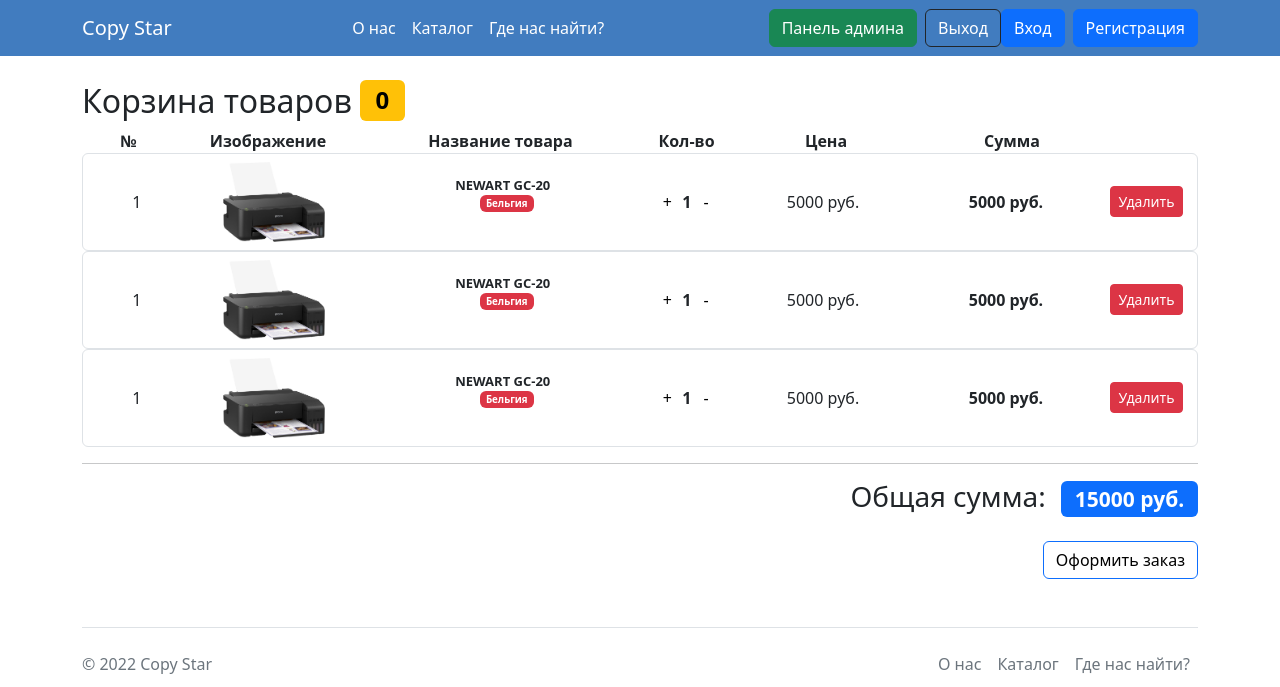
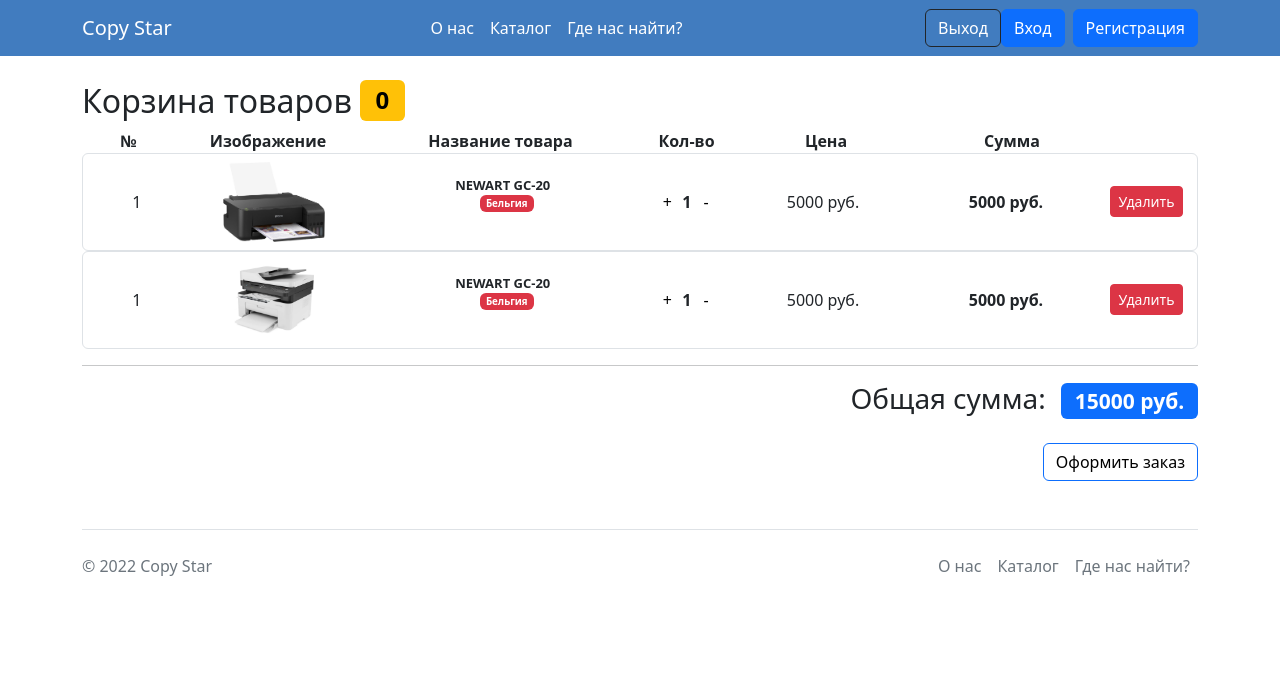
Before and after one commit to Frogger34/practika, a PHP site: page /shop/cart.php in a window 1280 px wide. Shown: the top 687 px of the page. Run offline with PHP 8.4, Linux system fonts and the light colour scheme; data that the repository does not hold is empty.

Commit message:
"Slight changes"

```diff
--- a/practika/shop/about_us.php
+++ b/practika/shop/about_us.php
@@ -177,7 +177,7 @@
     <header>
         <nav class="navbar navbar-expand-lg navbar-dark" style="background-color: #417cbf;">
             <div class="container">
-                <a class="navbar-brand" href="../index.php">Copy Star</a>
+                <a class="navbar-brand" href="../admin/index.php">Copy Star</a>
                 <button class="navbar-toggler" type="button" data-bs-toggle="collapse" data-bs-target="#navbarSupportedContent" aria-controls="navbarSupportedContent" aria-expanded="false" aria-label="Toggle navigation">
                     <span class="navbar-toggler-icon"></span>
                 </button>
@@ -187,7 +187,7 @@
                             <a class="nav-link active" aria-current="page" href="#">О нас</a>
                         </li>
                         <li class="nav-item">
-                            <a class="nav-link active" aria-current="page" href="../index.php">Каталог</a>
+                            <a class="nav-link active" aria-current="page" href="../admin/index.php">Каталог</a>
                         </li>
                         <li class="nav-item">
                             <a class="nav-link active" aria-current="page" href="find_us.php">Где нас найти?</a>
@@ -260,7 +260,7 @@
 
             <ul class="nav col-md-4 justify-content-end">
                 <li class="nav-item"><a href="#" class="nav-link px-2 text-muted">О нас</a></li>
-                <li class="nav-item"><a href="../index.php" class="nav-link px-2 text-muted">Каталог</a></li>
+                <li class="nav-item"><a href="../admin/index.php" class="nav-link px-2 text-muted">Каталог</a></li>
                 <li class="nav-item"><a href="find_us.php" class="nav-link px-2 text-muted">Где нас найти?</a></li>
             </ul>
         </footer>
--- a/practika/shop/cart.php
+++ b/practika/shop/cart.php
@@ -43,7 +43,7 @@
     <header>
         <nav class="navbar navbar-expand-lg navbar-dark" style="background-color: #417cbf;">
             <div class="container">
-                <a class="navbar-brand" href="../index.php">Copy Star</a>
+                <a class="navbar-brand" href="../admin/index.php">Copy Star</a>
                 <button class="navbar-toggler" type="button" data-bs-toggle="collapse" data-bs-target="#navbarSupportedContent" aria-controls="navbarSupportedContent" aria-expanded="false" aria-label="Toggle navigation">
                     <span class="navbar-toggler-icon"></span>
                 </button>
@@ -53,13 +53,13 @@
                             <a class="nav-link active" aria-current="page" href="about_us.php">О нас</a>
                         </li>
                         <li class="nav-item">
-                            <a class="nav-link active" aria-current="page" href="../index.php">Каталог</a>
+                            <a class="nav-link active" aria-current="page" href="../admin/index.php">Каталог</a>
                         </li>
                         <li class="nav-item">
                             <a class="nav-link active" aria-current="page" href="find_us.php">Где нас найти?</a>
                         </li>
                     </ul>
-                    <a href="../admin/panel_main.php" target="_blank" class="btn btn-success me-2 <?= $show_admin ?>">Панель админа</a>
+                    <a href="../admin/panel_main.php" target="_blank" class="btn btn-success me-2 <?= $show_opt_admin ?>">Панель админа</a>
                     <a href="cart.php" class="btn btn-primary me-2 <?= $show_opt ?>">Корзина</a>
                     <a href="my_orders.php" class="btn btn-primary me-2 <?= $show_opt ?>">Мои заказы</a>
                     <a href="../auth/logout.php" class="btn btn-outline-dark text-white <?= $show_opt || $show_admin ?>">Выход</a>
@@ -107,7 +107,7 @@
             <div class="row d-flex align-items-center mb-4 border rounded p-2 m-sm-0 m-2">
                 <div class="col-xl-1 col-md-1 col-sm-1 col-1 text-center">1</div>
                 <div class="col-xl-2 col-md-2 d-md-block d-none text-center">
-                    <img src="img/printer1.webp" height="80">
+                    <img src="../img/printer1.webp" height="80">
                 </div>
                 <div class="col-xl-3 col-md-3 col-sm-3 col-3 text-center">
                     <strong class="d-flex align-items-center justify-content-center flex-column mb-3" style="font-size: 13px;">NEWART GC-20<span class="d-flex badge bg-danger ms-2">Бельгия</span></strong>
@@ -131,31 +131,7 @@
             <div class="row d-flex align-items-center mb-4 border rounded p-2 m-sm-0 m-2">
                 <div class="col-xl-1 col-md-1 col-sm-1 col-1 text-center">1</div>
                 <div class="col-xl-2 col-md-2 d-md-block d-none text-center">
-                    <img src="img/printer1.webp" height="80">
-                </div>
-                <div class="col-xl-3 col-md-3 col-sm-3 col-3 text-center">
-                    <strong class="d-flex align-items-center justify-content-center flex-column mb-3" style="font-size: 13px;">NEWART GC-20<span class="d-flex badge bg-danger ms-2">Бельгия</span></strong>
-                </div>
-                <div class="col-xl-1 col-md-2 col-sm-2 col-3 text-center p-lg-1 pe-md-4">
-                    <button type="button" class="count">+</button>
-                    <strong id="count">1</strong>
-                    <button type="button" class="count ps-md-2">-</button>
-                </div>
-                <div class="col-xl-2 col-md-1 col-sm-2 col-2 text-center">
-                    5000 руб.
-                </div>
-                <div class="col-xl-2 col-md-1 col-sm-2 col-2 text-center">
-                    <strong>5000 руб.</strong>
-                </div>
-                <div class="col-xl-1 col-md-2 col-sm-2 col-12 text-center align-items-center mt-sm-0 mt-2">
-                    <button type="button" class="btn btn-danger btn-small btn-sm">Удалить</button>
-                </div>
-            </div>
-
-            <div class="row d-flex align-items-center mb-4 border rounded p-2 m-sm-0 m-2">
-                <div class="col-xl-1 col-md-1 col-sm-1 col-1 text-center">1</div>
-                <div class="col-xl-2 col-md-2 d-md-block d-none text-center">
-                    <img src="img/printer1.webp" height="80">
+                    <img src="../img/MFP1.webp" height="80">
                 </div>
                 <div class="col-xl-3 col-md-3 col-sm-3 col-3 text-center">
                     <strong class="d-flex align-items-center justify-content-center flex-column mb-3" style="font-size: 13px;">NEWART GC-20<span class="d-flex badge bg-danger ms-2">Бельгия</span></strong>
@@ -184,7 +160,7 @@
             </div>
             <div class="row">
                 <div class="col-12 text-end mt-3">
-                    <a href="order.html" id="order" class="btn btn-outline-primary text-black">Оформить заказ</a>
+                    <a href="order.php" id="order" class="btn btn-outline-primary text-black">Оформить заказ</a>
                 </div>
             </div>
         </div>
@@ -203,9 +179,9 @@
             </a>
 
             <ul class="nav col-md-4 justify-content-end">
-                <li class="nav-item"><a href="#" class="nav-link px-2 text-muted">О нас</a></li>
-                <li class="nav-item"><a href="#" class="nav-link px-2 text-muted">Каталог</a></li>
-                <li class="nav-item"><a href="#" class="nav-link px-2 text-muted">Где нас найти?</a></li>
+                <li class="nav-item"><a href="shop/about_us.php" class="nav-link px-2 text-muted">О нас</a></li>
+                <li class="nav-item"><a href="../admin/index.php" class="nav-link px-2 text-muted">Каталог</a></li>
+                <li class="nav-item"><a href="shop/find_us.php" class="nav-link px-2 text-muted">Где нас найти?</a></li>
             </ul>
         </footer>
     </div>
--- a/practika/shop/find_us.php
+++ b/practika/shop/find_us.php
@@ -179,7 +179,7 @@
     <header>
         <nav class="navbar navbar-expand-lg navbar-dark" style="background-color: #417cbf;">
             <div class="container">
-                <a class="navbar-brand" href="../index.php">Copy Star</a>
+                <a class="navbar-brand" href="../admin/index.php">Copy Star</a>
                 <button class="navbar-toggler" type="button" data-bs-toggle="collapse" data-bs-target="#navbarSupportedContent" aria-controls="navbarSupportedContent" aria-expanded="false" aria-label="Toggle navigation">
                     <span class="navbar-toggler-icon"></span>
                 </button>
@@ -189,7 +189,7 @@
                             <a class="nav-link active" aria-current="page" href="about_us.php">О нас</a>
                         </li>
                         <li class="nav-item">
-                            <a class="nav-link active" aria-current="page" href="../index.php">Каталог</a>
+                            <a class="nav-link active" aria-current="page" href="../admin/index.php">Каталог</a>
                         </li>
                         <li class="nav-item">
                             <a class="nav-link active" aria-current="page" href="#">Где нас найти?</a>
@@ -245,7 +245,7 @@
 
             <ul class="nav col-md-4 justify-content-end">
                 <li class="nav-item"><a href="about_us.php" class="nav-link px-2 text-muted">О нас</a></li>
-                <li class="nav-item"><a href="../index.php" class="nav-link px-2 text-muted">Каталог</a></li>
+                <li class="nav-item"><a href="../admin/index.php" class="nav-link px-2 text-muted">Каталог</a></li>
                 <li class="nav-item"><a href="#" class="nav-link px-2 text-muted">Где нас найти?</a></li>
             </ul>
         </footer>
--- a/practika/shop/item.php
+++ b/practika/shop/item.php
@@ -183,7 +183,7 @@
     <header>
         <nav class="navbar navbar-expand-lg navbar-dark" style="background-color: #417cbf;">
             <div class="container">
-                <a class="navbar-brand" href="../index.php">Copy Star</a>
+                <a class="navbar-brand" href="../admin/index.php">Copy Star</a>
                 <button class="navbar-toggler" type="button" data-bs-toggle="collapse" data-bs-target="#navbarSupportedContent" aria-controls="navbarSupportedContent" aria-expanded="false" aria-label="Toggle navigation">
                     <span class="navbar-toggler-icon"></span>
                 </button>
@@ -193,7 +193,7 @@
                             <a class="nav-link active" aria-current="page" href="about_us.php">О нас</a>
                         </li>
                         <li class="nav-item">
-                            <a class="nav-link active" aria-current="page" href="../index.php">Каталог</a>
+                            <a class="nav-link active" aria-current="page" href="../admin/index.php">Каталог</a>
                         </li>
                         <li class="nav-item">
                             <a class="nav-link active" aria-current="page" href="find_us.php">Где нас найти?</a>
@@ -262,7 +262,7 @@
 
             <ul class="nav col-md-4 justify-content-end">
                 <li class="nav-item"><a href="about_us.php" class="nav-link px-2 text-muted">О нас</a></li>
-                <li class="nav-item"><a href="../index.php" class="nav-link px-2 text-muted">Каталог</a></li>
+                <li class="nav-item"><a href="../admin/index.php" class="nav-link px-2 text-muted">Каталог</a></li>
                 <li class="nav-item"><a href="find_us.php" class="nav-link px-2 text-muted">Где нас найти?</a></li>
             </ul>
         </footer>
```
Also changed, not shown: practika/shop/my_orders.php (+5 -5 lines), practika/shop/order.php (+5 -5 lines).
